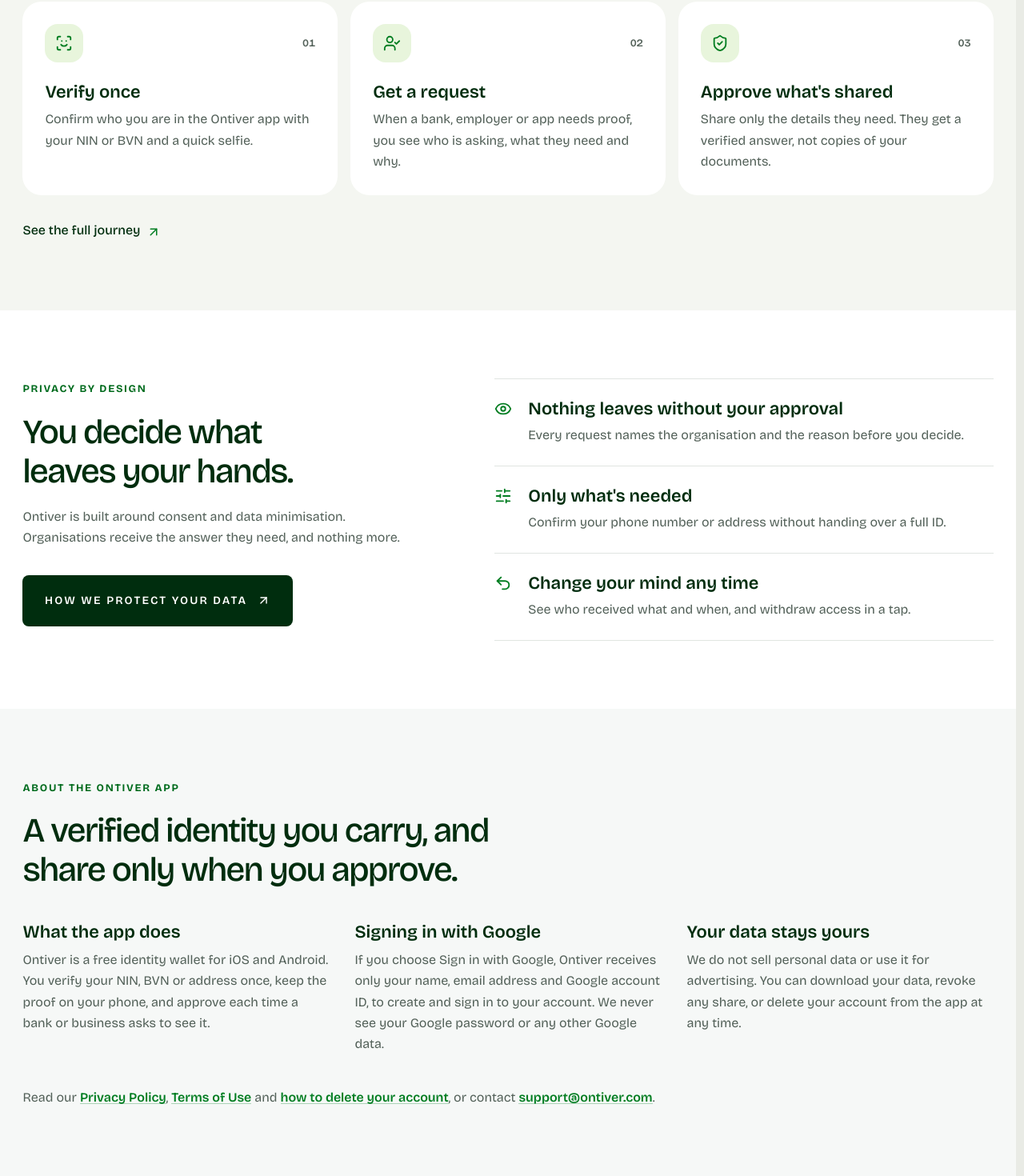
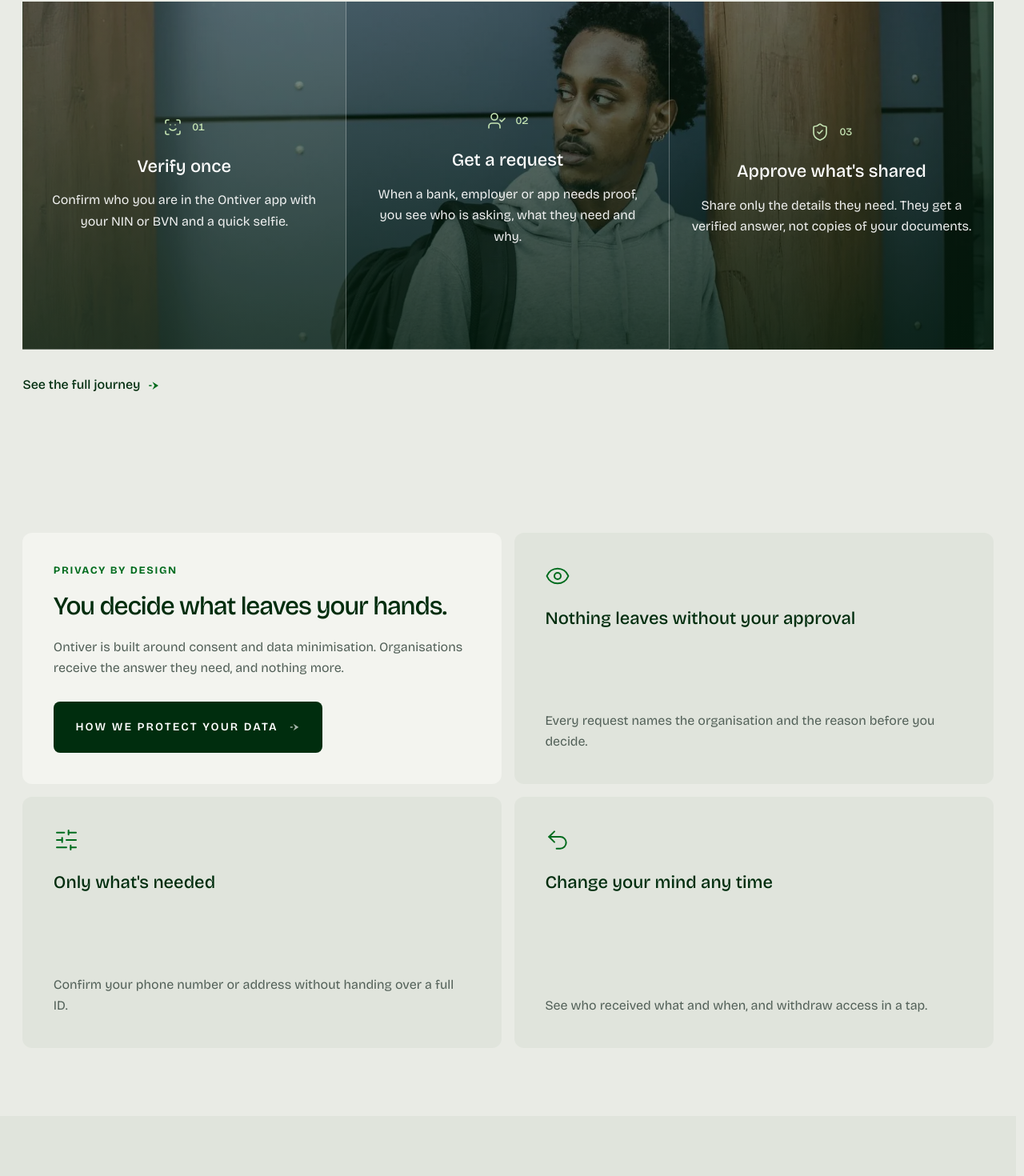
Before and after one commit to joinverza/ontiver_landing, a React (Vite) app: page / in a window 1280 px wide. Shown: the part 1569-3039 px from the top of the page at 80% size. Built offline with nearby package versions, Linux system fonts and the light colour scheme; no server answers.

Commit message:
feat(individual): refresh product, journey, and use-case pages

```diff
--- a/src/features/individual/home/components/AboutTheApp.tsx
+++ b/src/features/individual/home/components/AboutTheApp.tsx
@@ -19,25 +19,44 @@ const facts = [
 ];
 
 const AboutTheApp = () => (
-  <section className="section-space bg-[#f6f8f7]" aria-labelledby="about-app-heading">
+  <section className="section-space bg-surface-muted" aria-labelledby="about-app-heading">
     <div className="site-container">
       <p className="eyebrow">About the Ontiver app</p>
       <h2 id="about-app-heading" className="section-heading mt-4 max-w-[720px]">
         A verified identity you carry, and share only when you approve.
       </h2>
-      <div className="mt-10 grid gap-8 md:grid-cols-3">
+      <div className="editorial-links mt-10">
         {facts.map(({ title, body }) => (
-          <div key={title}>
+          <div key={title} className="editorial-link">
             <h3 className="text-card-title font-semibold">{title}</h3>
             <p className="mt-2 text-body text-[#526058]">{body}</p>
           </div>
         ))}
       </div>
       <p className="mt-10 text-body text-[#526058]">
-        Read our <Link to="/privacy" className="font-semibold text-[#007d21] underline underline-offset-4">Privacy Policy</Link>,{" "}
-        <Link to="/terms" className="font-semibold text-[#007d21] underline underline-offset-4">Terms of Use</Link> and{" "}
-        <Link to="/account-deletion" className="font-semibold text-[#007d21] underline underline-offset-4">how to delete your account</Link>, or contact{" "}
-        <a href="mailto:support@ontiver.com" className="font-semibold text-[#007d21] underline underline-offset-4">support@ontiver.com</a>.
+        Read our{" "}
+        <Link to="/privacy" className="font-semibold text-accent underline underline-offset-4">
+          Privacy Policy
+        </Link>
+        ,{" "}
+        <Link to="/terms" className="font-semibold text-accent underline underline-offset-4">
+          Terms of Use
+        </Link>{" "}
+        and{" "}
+        <Link
+          to="/account-deletion"
+          className="font-semibold text-accent underline underline-offset-4"
+        >
+          how to delete your account
+        </Link>
+        , or contact{" "}
+        <a
+          href="mailto:support@ontiver.com"
+          className="font-semibold text-accent underline underline-offset-4"
+        >
+          support@ontiver.com
+        </a>
+        .
       </p>
     </div>
   </section>
--- a/src/features/individual/home/components/HowItWorks.tsx
+++ b/src/features/individual/home/components/HowItWorks.tsx
@@ -1,33 +1,58 @@
-import { ArrowUpRight, Eye, ScanFace, ShieldCheck, SlidersHorizontal, Undo2, UserCheck } from "lucide-react";
+import ActionIcon from "../../../../shared/components/ui/ActionIcon";
+import { Eye, ScanFace, ShieldCheck, SlidersHorizontal, Undo2, UserCheck } from "lucide-react";
 import { Link } from "react-router-dom";
+import { ImageTimeline } from "../../../../shared/components/media/ImageTimeline";
+import { editorialPhotos } from "../../../../shared/data/editorialPhotos";
+import "../../../../shared/components/ui/promise-cards.css";
 
 const steps = [
   {
     icon: ScanFace,
     title: "Verify once",
-    body: "Confirm who you are in the Ontiver app with your NIN or BVN and a quick selfie.",
+    description: "Confirm who you are in the Ontiver app with your NIN or BVN and a quick selfie.",
+    image: editorialPhotos.identity,
   },
   {
     icon: UserCheck,
     title: "Get a request",
-    body: "When a bank, employer or app needs proof, you see who is asking, what they need and why.",
+    description:
+      "When a bank, employer or app needs proof, you see who is asking, what they need and why.",
+    image: editorialPhotos.consent,
   },
   {
     icon: ShieldCheck,
     title: "Approve what's shared",
-    body: "Share only the details they need. They get a verified answer, not copies of your documents.",
+    description:
+      "Share only the details they need. They get a verified answer, not copies of your documents.",
+    image: editorialPhotos.proof,
   },
 ];
 
 const controls = [
-  { icon: Eye, title: "Nothing leaves without your approval", body: "Every request names the organisation and the reason before you decide." },
-  { icon: SlidersHorizontal, title: "Only what's needed", body: "Confirm your phone number or address without handing over a full ID." },
-  { icon: Undo2, title: "Change your mind any time", body: "See who received what and when, and withdraw access in a tap." },
+  {
+    icon: Eye,
+    title: "Nothing leaves without your approval",
+    body: "Every request names the organisation and the reason before you decide.",
+  },
+  {
+    icon: SlidersHorizontal,
+    title: "Only what's needed",
+    body: "Confirm your phone number or address without handing over a full ID.",
+  },
+  {
+    icon: Undo2,
+    title: "Change your mind any time",
+    body: "See who received what and when, and withdraw access in a tap.",
+  },
 ];
 
 /** The whole idea in three steps, then the three promises that make it safe. */
 export const HowItWorks = () => (
-  <section id="how-it-works" className="section-space bg-[#f4f6f1]" aria-labelledby="how-it-works-heading">
+  <section
+    id="how-it-works"
+    className="section-space bg-surface"
+    aria-labelledby="how-it-works-heading"
+  >
     <div className="site-container">
       <div data-scroll-reveal className="max-w-[720px]">
         <p className="eyebrow">How it works</p>
@@ -35,58 +60,44 @@ export const HowItWorks = () => (
           Three steps. No more repeat paperwork.
         </h2>
       </div>
-      <ol className="mt-10 grid gap-4 md:grid-cols-3">
-        {steps.map(({ icon: Icon, title, body }, index) => (
-          <li key={title} data-scroll-reveal className="rounded-[24px] bg-white p-6 sm:p-7">
-            <div className="flex items-center justify-between">
-              <span className="grid size-12 place-items-center rounded-2xl bg-[#e8f5dc] text-[#007d21]">
-                <Icon size={22} aria-hidden="true" />
-              </span>
-              <span className="text-meta font-semibold tabular-nums text-[#526058]" aria-hidden="true">
-                0{index + 1}
-              </span>
-            </div>
-            <h3 className="mt-6 text-card-title font-semibold">{title}</h3>
-            <p className="mt-2 text-body text-[#526058]">{body}</p>
-          </li>
-        ))}
-      </ol>
-      <Link to="/how-it-works" className="mt-8 inline-flex items-center gap-2 text-body font-medium">
+      <ImageTimeline steps={steps} labelledBy="how-it-works-heading" className="mt-10" />
+      <Link
+        to="/how-it-works"
+        className="mt-8 inline-flex items-center gap-2 text-body font-medium"
+      >
         See the full journey
-        <ArrowUpRight size={18} className="text-[#007d21]" aria-hidden="true" />
+        <ActionIcon size={18} className="text-accent" aria-hidden="true" />
       </Link>
     </div>
   </section>
 );
 
 export const InYourControl = () => (
-  <section id="security" className="section-space bg-white" aria-labelledby="control-heading">
-    <div className="site-container grid gap-10 lg:grid-cols-[minmax(0,0.9fr)_minmax(0,1.1fr)] lg:gap-20">
-      <div data-scroll-reveal>
+  <section id="security" className="section-space bg-surface" aria-labelledby="control-heading">
+    <div className="site-container">
+      <div className="promise-grid">
+        <div data-scroll-reveal className="promise-card promise-card-introduction">
           <p className="eyebrow">Privacy by design</p>
           <h2 id="control-heading" className="section-heading mt-4">
             You decide what leaves your hands.
           </h2>
           <p className="mt-5 max-w-[520px] text-body text-[#526058]">
-          Ontiver is built around consent and data minimisation. Organisations receive the answer they need, and
-          nothing more.
+            Ontiver is built around consent and data minimisation. Organisations receive the answer
+            they need, and nothing more.
           </p>
-        <Link to="/security" className="button-primary mt-8">
+          <Link to="/security" className="button-primary mt-7">
             How we protect your data
-          <ArrowUpRight size={17} aria-hidden="true" />
+            <ActionIcon size={17} aria-hidden="true" />
           </Link>
         </div>
-      <ul className="divide-y divide-[#002d0e]/12 border-y border-[#002d0e]/12">
         {controls.map(({ icon: Icon, title, body }) => (
-          <li key={title} data-scroll-reveal className="flex gap-5 py-6">
-            <Icon size={22} className="mt-0.5 shrink-0 text-[#007d21]" aria-hidden="true" />
-            <div>
-              <h3 className="text-card-title font-semibold">{title}</h3>
-              <p className="mt-1.5 text-body text-[#526058]">{body}</p>
+          <article key={title} data-scroll-reveal className="promise-card">
+            <Icon className="promise-card-icon" aria-hidden="true" />
+            <h3 className="text-card-title font-medium">{title}</h3>
+            <p className="promise-card-description text-body">{body}</p>
+          </article>
+        ))}
       </div>
-          </li>
-        ))}
-      </ul>
     </div>
   </section>
 );
--- a/src/features/individual/identity/pages/IndividualProductPage.tsx
+++ b/src/features/individual/identity/pages/IndividualProductPage.tsx
@@ -1,4 +1,4 @@
-import { ArrowUpRight } from "lucide-react";
+import ActionIcon from "../../../../shared/components/ui/ActionIcon";
 import { Link } from "react-router-dom";
 import StandalonePage from "../../../../shared/components/ui/StandalonePage";
 import WorkflowVisual from "../../../../shared/components/ui/WorkflowVisual";
@@ -54,11 +54,11 @@ const IndividualProductPage = () => {
         <>
           Your identity.
           <br />
-          <span className="text-[#007d21]">Your control.</span>
+          <span className="text-accent">Your control.</span>
         </>
       }
       description="A reusable proof of who you are — created once, shared only when you approve it."
-      visual={<WorkflowVisual variant="mobile" photo={editorialPhotos.identity} priority compact />}
+      visual={<WorkflowVisual variant="mobile" photo={editorialPhotos.identity} compact priority />}
       primaryAction={{ label: "Join the Waitlist", to: "/waitlist" }}
       secondaryAction={{ label: "See how it works", to: "/how-it-works" }}
       finalTitle="Stay in control of your next request."
@@ -83,7 +83,7 @@ const IndividualProductPage = () => {
           </div>
         </div>
       </section>
-      <section className="section-space bg-[#f5f6f3]">
+      <section className="section-space bg-surface-muted">
         <div className="site-container">
           <div className="grid gap-10 md:grid-cols-2 md:gap-16">
             {[
@@ -97,7 +97,7 @@ const IndividualProductPage = () => {
                     <details key={item.title} className="group py-4">
                       <summary className="flex cursor-pointer list-none items-center justify-between gap-4 text-card-title font-medium [&::-webkit-details-marker]:hidden">
                         {item.title}
-                        <span aria-hidden="true" className="text-[#007d21] group-open:rotate-45">
+                        <span aria-hidden="true" className="text-accent group-open:rotate-45">
                           +
                         </span>
                       </summary>
@@ -115,10 +115,10 @@ const IndividualProductPage = () => {
             <h2 className="text-card-title font-medium">Where it helps</h2>
             <Link
               to="/use-cases"
-              className="inline-flex items-center gap-2 text-body font-semibold text-[#007d21]"
+              className="inline-flex items-center gap-2 text-body font-semibold text-accent"
             >
               See Supported Platforms
-              <ArrowUpRight size={18} aria-hidden="true" />
+              <ActionIcon size={18} aria-hidden="true" />
             </Link>
           </div>
         </div>
--- a/src/features/individual/journey/pages/HowItWorksPage.tsx
+++ b/src/features/individual/journey/pages/HowItWorksPage.tsx
@@ -2,20 +2,39 @@ import StandalonePage from "../../../../shared/components/ui/StandalonePage";
 import ContextPhoto from "../../../../shared/components/ui/ContextPhoto";
 import { imagery } from "../../../../shared/data/imagery";
 import { editorialPhotos } from "../../../../shared/data/editorialPhotos";
+import { ImageTimeline } from "../../../../shared/components/media/ImageTimeline";
 
 const steps = [
-  { title: "Review and consent", description: "See the request, the requester, and the purpose." },
-  { title: "Add the evidence", description: "Submit only what's asked for." },
+  {
+    title: "Review and consent",
+    description: "See the request, the requester, and the purpose.",
+    image: editorialPhotos.consent,
+  },
+  {
+    title: "Add the evidence",
+    description: "Submit only what's asked for.",
+    image: imagery.candidateReview,
+  },
   {
     title: "Invite someone to confirm",
     description:
       "Some requests need a referee, employer, or institution to confirm a claim — invite them directly from the app.",
+    image: imagery.work,
   },
-  { title: "Follow the review", description: "Track progress as the request is checked." },
-  { title: "Keep approved proof", description: "Once approved, your proof is yours to reuse." },
+  {
+    title: "Follow the review",
+    description: "Track progress as the request is checked.",
+    image: editorialPhotos.sharingHistory,
+  },
+  {
+    title: "Keep approved proof",
+    description: "Once approved, your proof is yours to reuse.",
+    image: editorialPhotos.proof,
+  },
   {
     title: "Approve its next use",
     description: "Reuse the same proof for a future request, with your approval each time.",
+    image: editorialPhotos.personalPhone,
   },
 ];
 
@@ -27,41 +46,28 @@ const HowItWorksPage = () => {
         <>
           A request arrives.
           <br />
-          <span className="text-[#007d21]">You stay in control.</span>
+          <span className="text-accent">You stay in control.</span>
         </>
       }
       description="From an organization's invitation to approved proof, the mobile app is designed to keep your evidence, choices and request status together."
-      visual={<ContextPhoto image={editorialPhotos.howItWorks} priority />}
+      visual={
+        <ContextPhoto
+          image={editorialPhotos.howItWorks}
+          priority
+          sizes="(min-width: 1024px) 47vw, 100vw"
+        />
+      }
       primaryAction={{ label: "Take the First Step", to: "/waitlist" }}
       secondaryAction={{ label: "Explore your identity", to: "/identity" }}
       finalTitle="Take the first step."
       finalImage={imagery.cityPortrait}
     >
-      <section className="section-space bg-[#f5f6f3]">
+      <section className="section-space bg-surface" aria-labelledby="journey-steps-heading">
         <div className="site-container">
-          <h2 className="section-heading max-w-[760px]" data-scroll-reveal>
+          <h2 id="journey-steps-heading" className="section-heading" data-scroll-reveal>
             One request. A clear next step.
           </h2>
-          <div className="mt-10 grid items-start gap-10 lg:mt-14 lg:grid-cols-[0.9fr_1.1fr] lg:gap-16">
-            <div className="min-w-0" data-scroll-reveal>
-              <ContextPhoto image={imagery.candidateReview} size="wide" />
-            </div>
-            <ol className="divide-y divide-[#d5dfd2]">
-              {steps.map((step, index) => (
-                <li key={step.title} data-scroll-reveal>
-                  <details open={index === 0} className="py-4">
-                    <summary className="cursor-pointer text-card-title font-medium">
-                      <span className="mr-3 text-sm text-[#007d21]">
-                        {String(index + 1).padStart(2, "0")}
-                      </span>
-                      {step.title}
-                    </summary>
-                    <p className="mt-3 text-body text-[#526058]">{step.description}</p>
-                  </details>
-                </li>
-              ))}
-            </ol>
-          </div>
+          <ImageTimeline steps={steps} labelledBy="journey-steps-heading" className="mt-10" />
         </div>
       </section>
     </StandalonePage>
--- a/src/features/individual/use-cases/pages/IndividualUseCasesPage.tsx
+++ b/src/features/individual/use-cases/pages/IndividualUseCasesPage.tsx
@@ -2,6 +2,7 @@ import StandalonePage from "../../../../shared/components/ui/StandalonePage";
 import ContextPhoto from "../../../../shared/components/ui/ContextPhoto";
 import { imagery } from "../../../../shared/data/imagery";
 import { editorialPhotos } from "../../../../shared/data/editorialPhotos";
+import ImageHoverPanels from "../../../../shared/components/media/ImageHoverPanels";
 
 const journeys = [
   {
@@ -70,24 +71,34 @@ const IndividualUseCasesPage = () => {
         <>
           Different requests.
           <br />
-          <span className="text-[#007d21]">One place to respond.</span>
+          <span className="text-accent">One place to respond.</span>
         </>
       }
       description="A job, loan or supplier application asks for different evidence. Ontiver is designed to help you complete each request and reuse approved claims where supported."
-      visual={<ContextPhoto image={editorialPhotos.individualUseCases} priority />}
+      visual={
+        <ContextPhoto
+          image={editorialPhotos.individualUseCases}
+          priority
+          sizes="(min-width: 1024px) 47vw, 100vw"
+        />
+      }
       secondaryAction={{ label: "See how it works", to: "/how-it-works" }}
       finalTitle="Make room for what comes next."
       finalImage={editorialPhotos.graduate}
     >
       <section className="section-space" aria-label="Individual use cases">
-        <div className="site-container grid gap-x-6 gap-y-8 md:grid-cols-2 lg:grid-cols-3">
-          {journeys.map((journey, index) => (
-            <article key={journey.title} className="min-w-0" data-scroll-reveal>
-              <ContextPhoto image={photos[index]} size="card" />
-              <h2 className="mt-4 text-card-title font-medium">{journey.title}</h2>
-              <p className="mt-2 text-body text-[#526058]">{journey.organization}</p>
-              <details className="group mt-4 border-y border-[#002d0e]/15 py-4">
-                <summary className="flex cursor-pointer list-none items-center justify-between gap-3 text-body font-medium text-[#007d21] [&::-webkit-details-marker]:hidden">
+        <div className="site-container">
+          <ImageHoverPanels
+            label="Individual use cases"
+            headingLevel="h2"
+            items={journeys.map((journey, index) => ({
+              id: journey.title,
+              title: journey.title,
+              description: journey.organization,
+              image: photos[index],
+              details: (
+                <details className="group py-4">
+                  <summary className="flex cursor-pointer list-none items-center justify-between gap-3 text-body font-medium text-accent [&::-webkit-details-marker]:hidden">
                     View request details
                     <span aria-hidden="true" className="group-open:rotate-45">
                       +
@@ -108,8 +119,9 @@ const IndividualUseCasesPage = () => {
                     </div>
                   </dl>
                 </details>
-            </article>
-          ))}
+              ),
+            }))}
+          />
         </div>
       </section>
     </StandalonePage>
```
Lines whose indentation alone changed are shown as unchanged.
